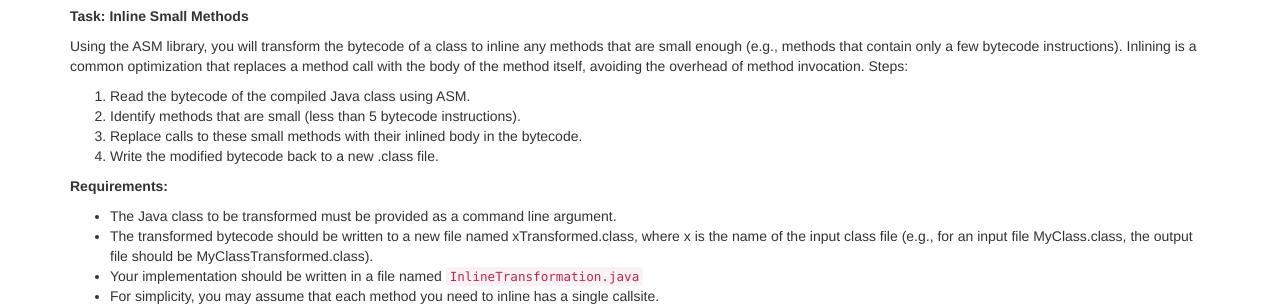
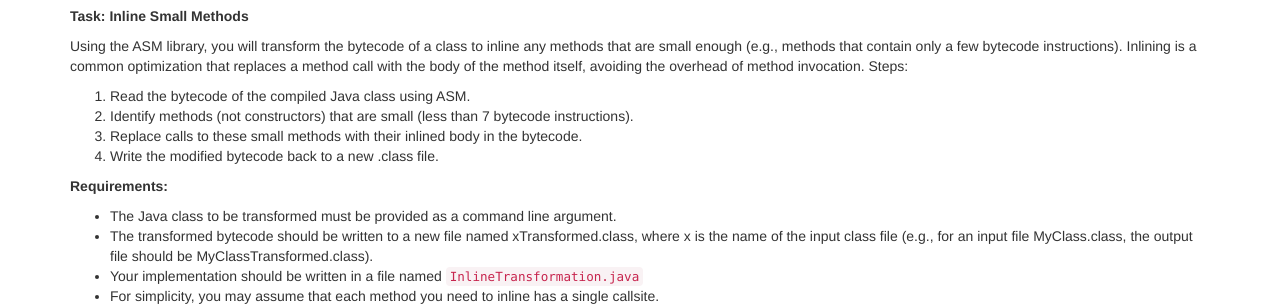
Before and after one commit to bmc-cs-software-analysis/383, a Jekyll site: the page built from hws/HW01.md, in a window 1280 px wide and 900 px high, scrolled down 1539 px. Shown: the part 152-458 px from the top of the window. Built offline with Jekyll 4.4.1, drawn with Linux system fonts in a browser that asks for light colours; nearby versions of some CDN libraries.

Commit message:
Update HW01.md

```diff
--- a/hws/HW01.md
+++ b/hws/HW01.md
@@ -142,7 +142,7 @@ Using the ASM library, you will transform the bytecode of a class to inline any
 Steps:
 
 1. Read the bytecode of the compiled Java class using ASM.
-2. Identify methods that are small (less than 5 bytecode instructions).
+2. Identify methods (not constructors) that are small (less than 7 bytecode instructions).
 3. Replace calls to these small methods with their inlined body in the bytecode.
 4. Write the modified bytecode back to a new .class file.
 
```
